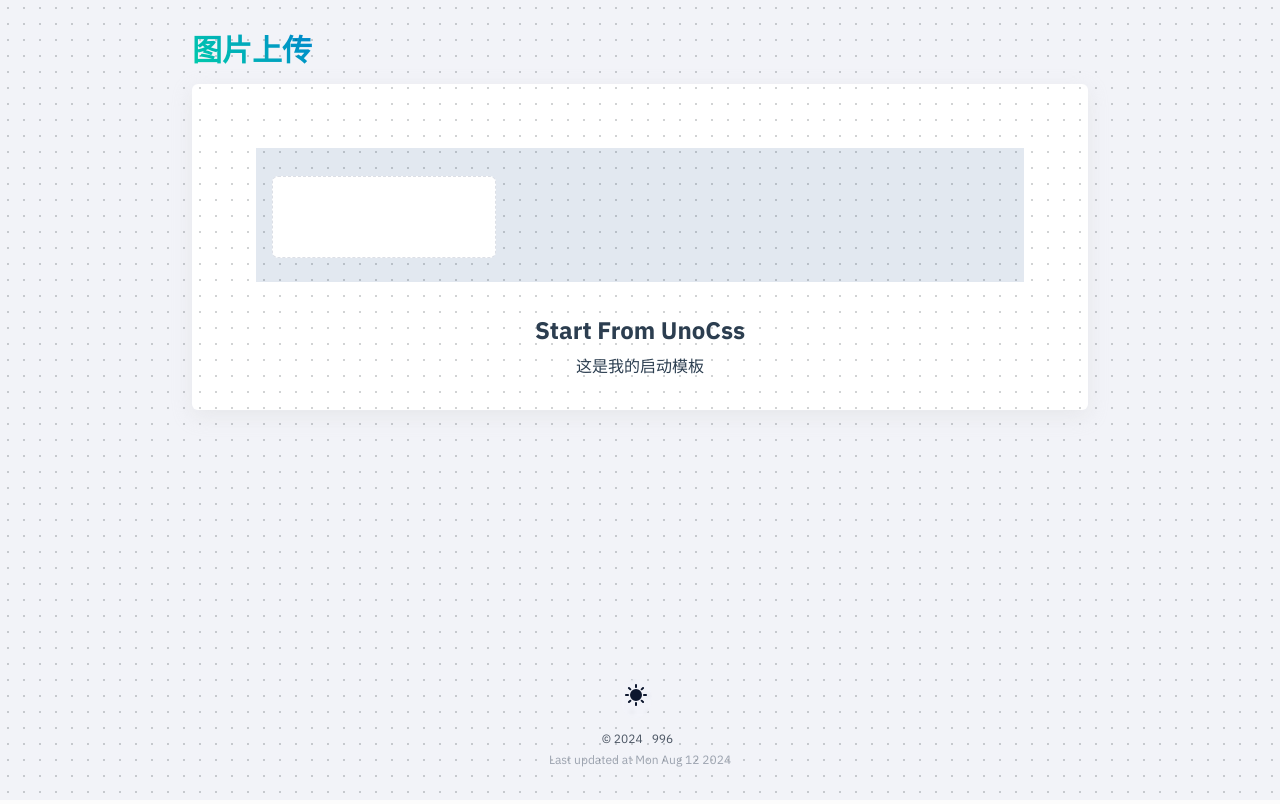
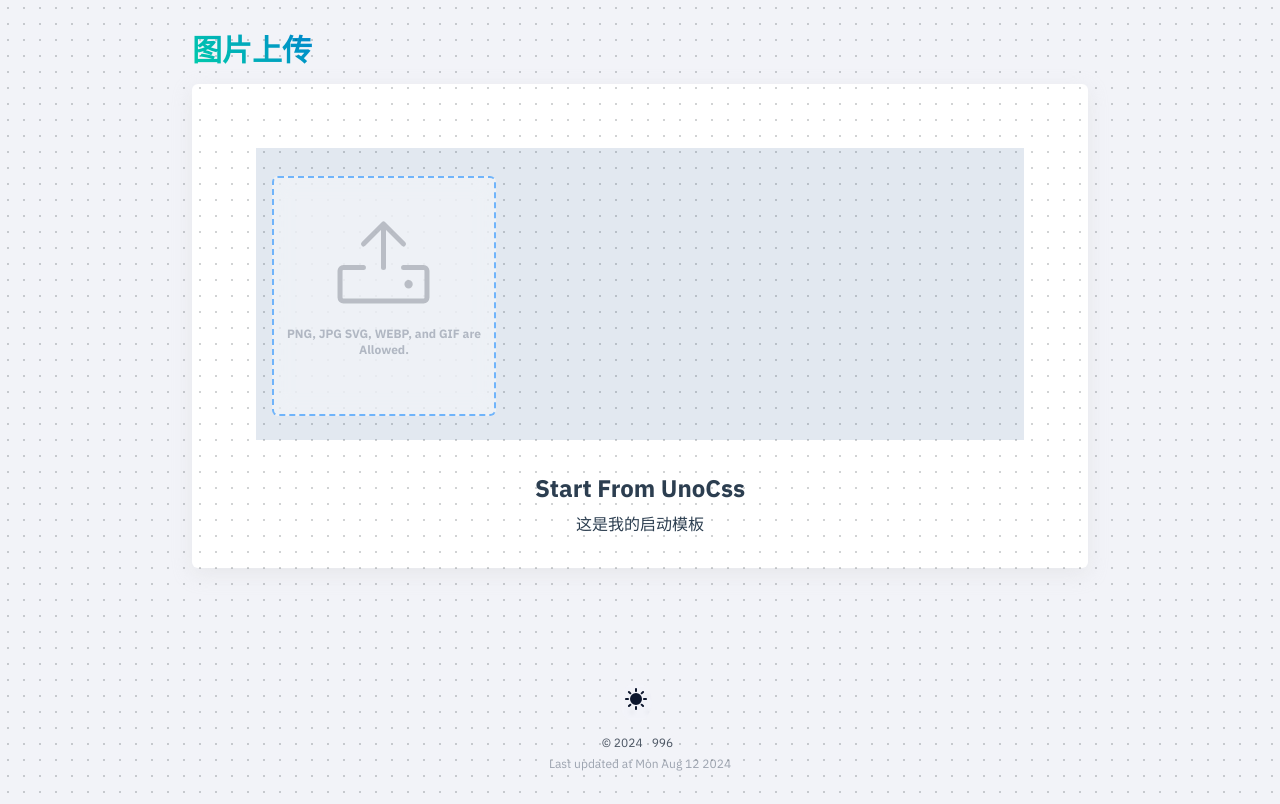
Before and after one commit to ImmerVison/phoenix-front, a Vue app: page /upload in a window 1280 px wide. Built offline with nearby package versions, Linux system fonts and the light colour scheme; a web font is replaced by a local one.

Commit message:
:bug: 图标字体错位, 覆盖el-upload-dragger

```diff
--- a/src/components.d.ts
+++ b/src/components.d.ts
@@ -7,15 +7,7 @@
 /* prettier-ignore */
 declare module 'vue' {
   export interface GlobalComponents {
-    ElButton: typeof import('element-plus/es')['ElButton']
-    ElButtonGroup: typeof import('element-plus/es')['ElButtonGroup']
-    ElCard: typeof import('element-plus/es')['ElCard']
     ElIcon: typeof import('element-plus/es')['ElIcon']
-    ElLink: typeof import('element-plus/es')['ElLink']
-    ElProgress: typeof import('element-plus/es')['ElProgress']
-    ElScrollbar: typeof import('element-plus/es')['ElScrollbar']
-    ElText: typeof import('element-plus/es')['ElText']
-    ElTooltip: typeof import('element-plus/es')['ElTooltip']
     ElUpload: typeof import('element-plus/es')['ElUpload']
     RouterLink: typeof import('vue-router')['RouterLink']
     RouterView: typeof import('vue-router')['RouterView']
--- a/src/components/Uploader.vue
+++ b/src/components/Uploader.vue
@@ -306,14 +306,11 @@
 const errorMessage = ref('');
 
 
-
 </script>
 
 <template>
   <div class="px-4 py-6"
        :class="combinedBgColor">
-
-
 
 
     <div class="max-w-7xl max-md:max-w-lg mx-auto">
@@ -338,9 +335,8 @@
         </template>
 
 
-        <div class="upload-form" @paste.native="handlePaste">
+        <div  @paste.native="handlePaste">
           <el-upload
-              class="upload-card"
               :class="{'is-uploading': uploading, 'upload-card-busy': fileList.length, 'paste-mode': uploadMethod === 'paste'}"
               drag
               multiple
@@ -355,25 +351,22 @@
               @change="handleFileChange"
               :auto-upload="false"
           >
+            <el-icon class="el-icon--upload">
+              <div class="i-ph-upload-light"></div>
+            </el-icon>
+            <div class="el-upload__text">
+              <p class="text-xs text-gray-400 mt-2">PNG, JPG SVG, WEBP, and GIF are Allowed.</p>
+            </div>
+
+
           </el-upload>
         </div>
 
+
       </div>
 
-<!--        <div>-->
-<!--          <label for="uploadFile1"-->
-<!--                 class="bg-white text-black text-base rounded w-full h-60 flex flex-col items-center justify-center cursor-pointer border-2 border-gray-300 border-dashed mx-auto font-[sans-serif]">-->
-<!--            <i class="i-ph-upload-light"></i>-->
-<!--            上传PNG图片-->
-            <input type="file" accept="image/png" multiple id='uploadFile1' @change="uploadImg" class="hidden"/>
-<!--            <p class="text-xs text-gray-400 mt-2">PNG, JPG SVG, WEBP, and GIF are Allowed.</p>-->
-<!--          </label>-->
-<!--        </div>-->
-
-      </div>
     </div>
-
-
+  </div>
 
 
 </template>
@@ -390,6 +383,9 @@
   color: inherit;
   width: 1.6em;
   height: 1.6em;
+  border: none;
+
+
 }
 
 .i-material-symbols-delete-sweep-outline-rounded {
@@ -405,4 +401,62 @@
   --at-apply: 'font-bold opacity-100 focus-within:opacity-100';
 }
 
+
+@keyframes breathe {
+  0%, 100% {
+  }
+  50% {
+    box-shadow: 0 0 10px 5px #409EFF;
+    opacity: 0.8;
+  }
+}
+
+
+.paste-mode :deep(.el-upload) {
+  pointer-events: none;
+}
+
+
+
+.is-uploading :deep(.el-upload-dragger){
+  animation: breathe 3s infinite;
+}
+
+.upload-card-busy :deep(.el-upload-dragger) {
+  height: 25vh;
+}
+.paste-mode :deep(.el-upload) {
+  pointer-events: none;
+}
+
+:deep(.el-upload-dragger)  {
+  --at-apply: h-60;
+  display: flex;
+  flex-direction: column;
+  justify-content: center;
+  align-items: center;
+
+  border: 2px dashed #409EFF;
+  opacity: 0.7;
+  background-color: rgba(255, 255, 255, 0.6);
+  backdrop-filter: blur(10px);
+  transition: all 0.3s ease;
+}
+:deep(.el-upload-dragger:hover) {
+  opacity: 0.8;
+  box-shadow: 0 0 10px 5px #409EFF;
+}
+:deep(.el-upload-dragger.is-dragover) {
+  opacity: 0.8;
+  box-shadow: 0 0 10px 5px #409EFF;
+}
+.is-uploading :deep(.el-upload-dragger){
+  animation: breathe 3s infinite;
+}
+.el-upload__text {
+  font-weight: bold;
+  font-size: medium;
+  user-select: none;
+}
+
 </style>
```
